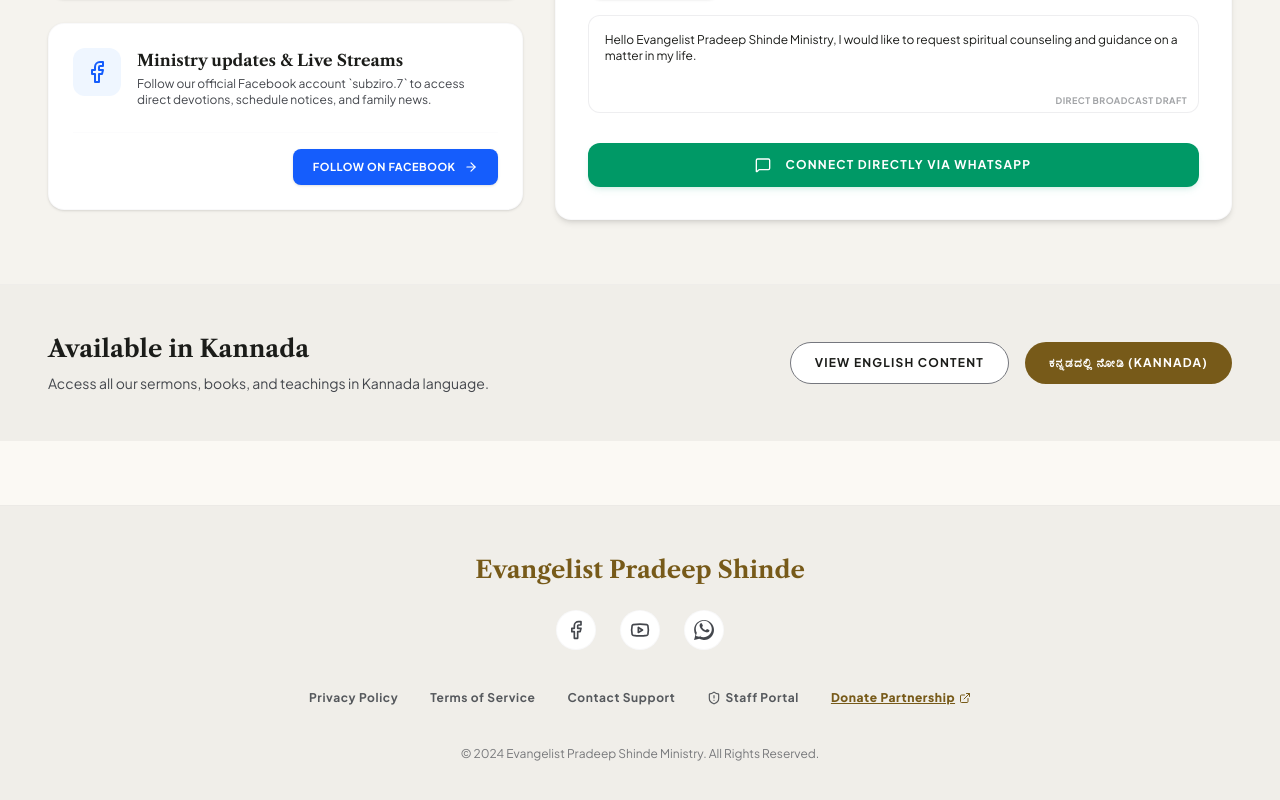
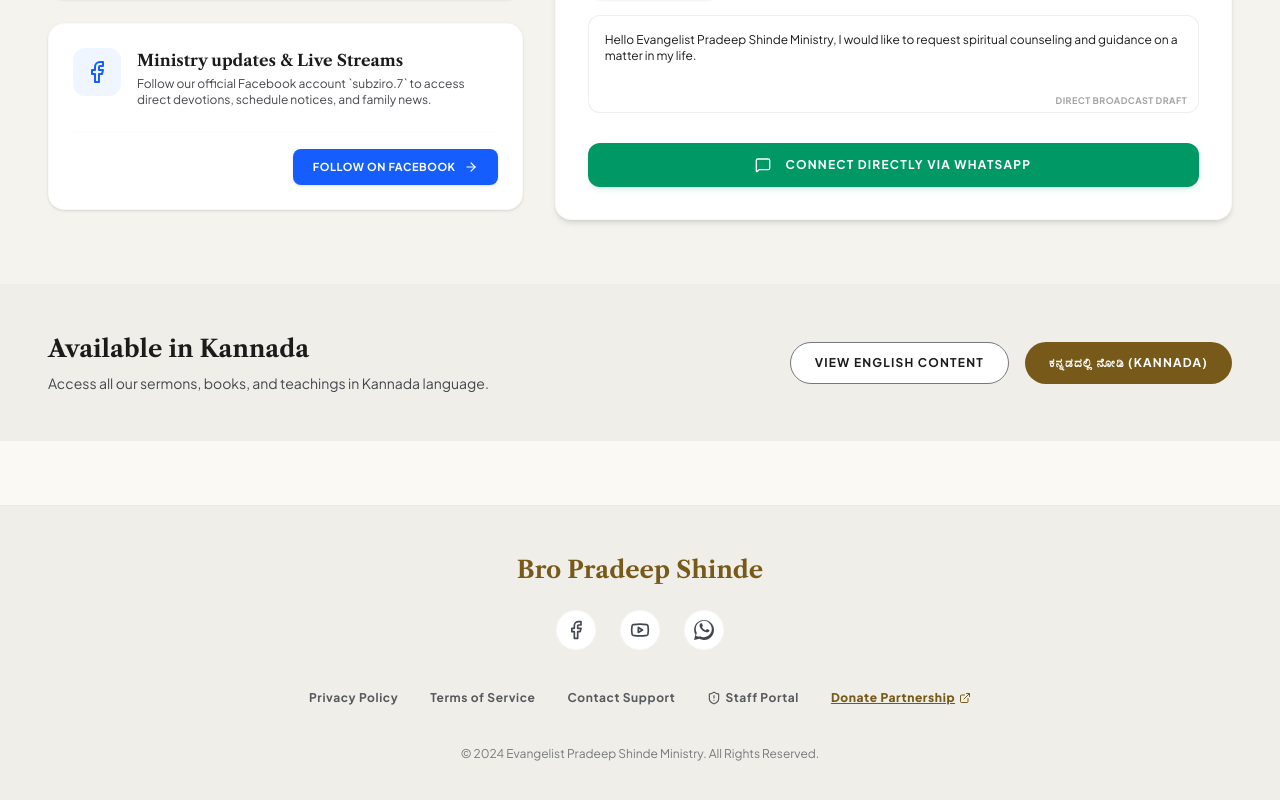
Before and after one commit to darshan5462-maker/evg-pradeep-brother, a React (Vite) app: page / in a window 1280 px wide. Shown: the part 2060-2860 px from the top of the page. Built offline with nearby package versions, Linux system fonts and the light colour scheme; no server answers; the database is empty.

Commit message:
Update footer name from 'Evangelist' to 'Bro'

```diff
--- a/src/components/Footer.tsx
+++ b/src/components/Footer.tsx
@@ -12,7 +12,7 @@
           onClick={() => onNavigate('home')}
           className="font-headline text-xl md:text-2xl text-secondary font-bold cursor-pointer hover:opacity-85 transition-opacity"
         >
-          Evangelist Pradeep Shinde
+          Bro Pradeep Shinde
         </h2>
 
         {/* Social Links */}
```
